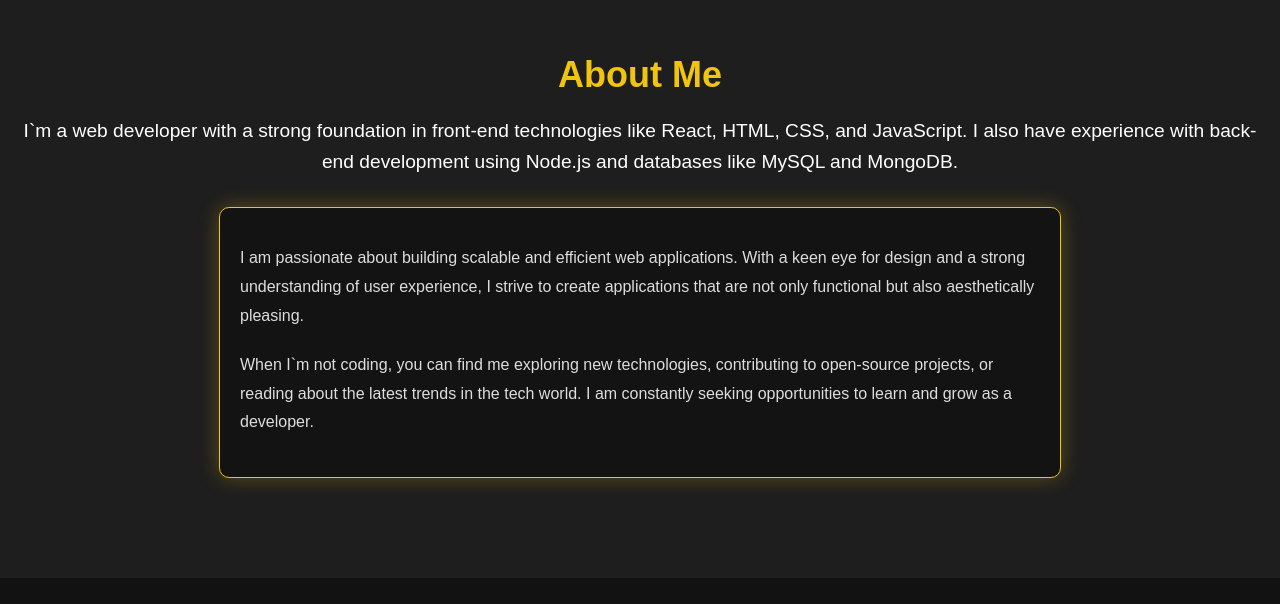
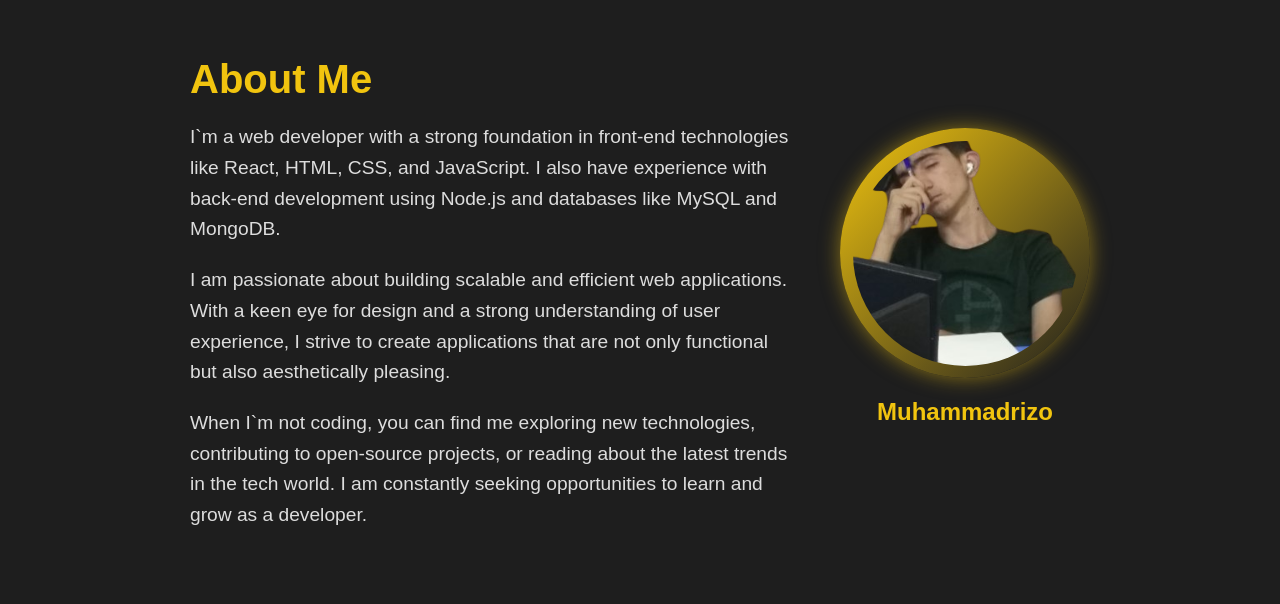
Before and after one commit to rizo0103/portfolio, a React (Vite) app: page / in a window 1280 px wide. Shown: the part 1076-1680 px from the top of the page. Built offline with nearby package versions, Linux system fonts and the light colour scheme.

Commit message:
added photo to about component

```diff
--- a/src/components/main/About.jsx
+++ b/src/components/main/About.jsx
@@ -6,25 +6,38 @@ import '../../styles/main/About.css'; // Make sure you add styles here
 const About = () => {
     return (
         <section id="about" className="section about">
+            <div className="about-content">
+                {/* Left Side: Information */}
+                <div className="about-info">
                     <h1> About Me </h1>
                     <p>
-                I`m a web developer with a strong foundation in front-end technologies
-                like React, HTML, CSS, and JavaScript. I also have experience with
-                back-end development using Node.js and databases like MySQL and MongoDB.
+                        I`m a web developer with a strong foundation in front-end
+                        technologies like React, HTML, CSS, and JavaScript. I also have
+                        experience with back-end development using Node.js and databases
+                        like MySQL and MongoDB.
                     </p>
-            <div className="about-details">
                     <p>
                         I am passionate about building scalable and efficient web
-                    applications. With a keen eye for design and a strong understanding of
-                    user experience, I strive to create applications that are not only
-                    functional but also aesthetically pleasing.
+                        applications. With a keen eye for design and a strong
+                        understanding of user experience, I strive to create
+                        applications that are not only functional but also aesthetically
+                        pleasing.
                     </p>
                     <p>
-                    When I`m not coding, you can find me exploring new technologies,
-                    contributing to open-source projects, or reading about the latest
-                    trends in the tech world. I am constantly seeking opportunities to
-                    learn and grow as a developer.
+                        When I`m not coding, you can find me exploring new
+                        technologies, contributing to open-source projects, or reading
+                        about the latest trends in the tech world. I am constantly
+                        seeking opportunities to learn and grow as a developer.
                     </p>
+                </div>
+
+                {/* Right Side: Photo */}
+                <div className="about-photo">
+                    <div className="photo-container">
+                        <img src="/images/me-no-bg.png" alt="Your Name" className="photo" />
+                    </div>
+                    <h2> Muhammadrizo </h2>
+                </div>
             </div>
         </section>
     );
--- a/src/components/main/Skills.jsx
+++ b/src/components/main/Skills.jsx
@@ -11,7 +11,7 @@ const skills = [
     {
         name: 'Node.js',
         description: 'JavaScript runtime built on Chrome\'s V8 JavaScript engine.',
-        image: '/image/skills/nodeJS.png',
+        image: '/images/skills/nodeJS.png',
     },
     {
         name: 'JavaScript',
--- a/src/styles/main/About.css
+++ b/src/styles/main/About.css
@@ -1,85 +1,93 @@
-/* About.css */
-
 /* General Section Styles */
 .section {
     padding: 100px 20px;
-    text-align: center;
     background-color: #1e1e1e;
-    transition: all 0.5s ease;
-    cursor: default;
+    color: #fff;
+    overflow: hidden;
 }
 
-h1 {
-    color: #f1c40f;
-    margin-bottom: 20px;
-    font-size: 2.5rem;
-    transition: color 0.3s ease;
+.about-content {
+    display: flex;
+    align-items: center;
+    justify-content: center;
+    gap: 50px;
+    flex-wrap: wrap;
+    /* Ensures responsive wrapping */
 }
 
-p {
-    color: #fff;
-    font-size: 1.2rem;
-    margin-bottom: 30px;
-    line-height: 1.6;
-    transition: color 0.3s ease;
+/* Left Side: Information */
+.about-info {
+    max-width: 600px;
+    text-align: left;
 }
 
-/* About Section */
-.about-details {
-    max-width: 800px;
-    margin: 0 auto;
-    text-align: left;
-    border: 1px solid #f1c40f;
-    padding: 20px;
-    border-radius: 10px;
-    background: rgba(18, 18, 18, 0.9);
-    box-shadow: 0 0 20px rgba(241, 196, 15, 0.3);
-    transition: all 0.3s ease;
+.about-info h1 {
+    color: #f1c40f;
+    font-size: 2.5rem;
+    margin-bottom: 20px;
 }
 
-.about-details p {
+.about-info p {
+    font-size: 1.2rem;
+    line-height: 1.6;
     color: #ddd;
-    font-size: 1rem;
-    line-height: 1.8;
     margin-bottom: 20px;
+}
+
+/* Right Side: Photo */
+.about-photo {
+    flex-shrink: 0;
+}
+
+.photo-container {
+    position: relative;
+    width: 250px;
+    height: 250px;
+    border-radius: 50%;
+    background: linear-gradient(135deg, #f1c40f, #1e1e1e);
+    display: flex;
+    align-items: center;
+    justify-content: center;
+    box-shadow: 0 0 20px rgba(241, 196, 15, 0.5);
+    overflow: hidden;
+    margin-bottom: 20px;
+    /* Space for the name */
+}
+
+.photo-container:hover {
+    box-shadow: 0 0 30px rgba(241, 196, 15, 0.8);
+    transform: scale(1.1);
+    transition: all 0.3s ease-in-out;
+}
+
+.photo {
+    width: 90%;
+    height: 90%;
+    object-fit: cover;
+    border-radius: 50%;
+}
+
+.photo-container+h2 {
+    text-align: center;
+    font-size: 1.5rem;
+    color: #f1c40f;
+    font-family: 'FuturisticFont', sans-serif;
+    /* Replace with your desired font */
 }
 
 /* Responsive Design */
 @media (max-width: 768px) {
-    .section {
-        padding: 50px 10px;
+    .about-content {
+        flex-direction: column;
+        gap: 20px;
     }
 
-    h1 {
-        font-size: 2rem;
+    .photo-container {
+        width: 200px;
+        height: 200px;
     }
 
-    p {
-        font-size: 1rem;
-    }
-
-    .about-details {
-        padding: 15px;
-    }
-
-    .about-details p {
-        font-size: 0.9rem;
+    .photo-container h2 {
+        font-size: 1.2rem;
     }
 }
-
-/* Hover Effects */
-.section:hover {
-    background-color: #121212;
-}
-
-h1:hover {
-    color: #ffd700;
-}
-
-p:hover {
-    color: #f1c40f;
-}
-
-.about-details:hover {
-    box-shadow: 0 0 30px rgba(241, 196, 15, 0.5);
-}
```
Lines whose indentation alone changed are shown as unchanged.
